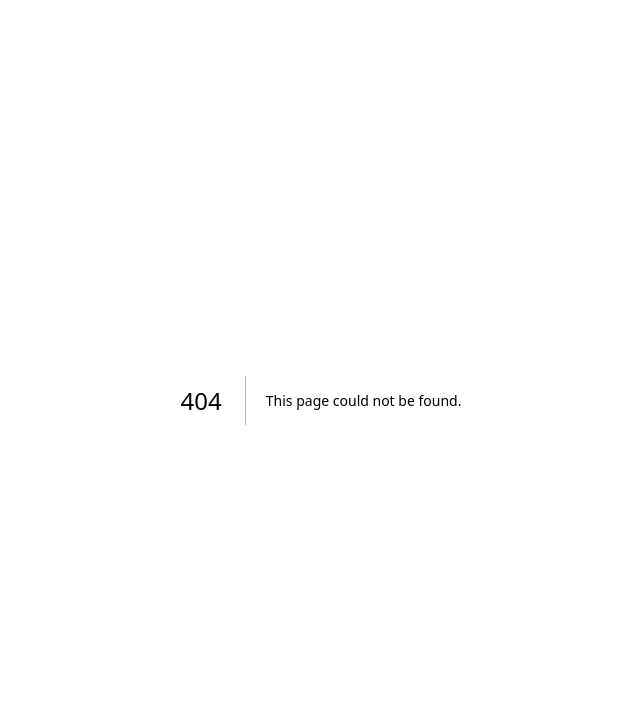
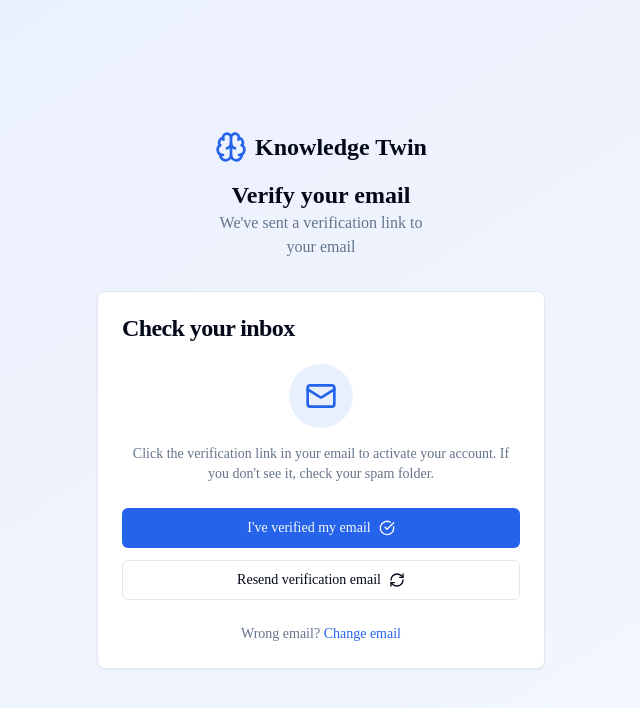
Before and after one commit to develper21/Congicore, a Next.js app: page /auth/verify-email in a window 1280 px wide. Before the commit this address had no page. Shown: the top 708 px of the page, without its empty margins (319-959 px from the left). Built offline with nearby package versions, Linux system fonts and the light colour scheme.

Commit message:
✅ Implement email verification page
- Create email verification interface
- Add resend verification email option
- Implement success state with login redirect
- Include proper loading states and animations
- Add navigation flows for completed verification

```diff
--- /dev/null
+++ b/src/app/auth/verify-email/page.tsx
@@ -0,0 +1,132 @@
+"use client"
+
+import { useState, useEffect } from "react"
+import { useRouter, useSearchParams } from "next/navigation"
+import { Button } from "@/components/ui/button"
+import { Card, CardContent, CardHeader, CardTitle } from "@/components/ui/card"
+import {
+  Mail,
+  CheckCircle,
+  ArrowRight,
+  RefreshCw,
+  Brain
+} from "lucide-react"
+
+export default function VerifyEmailPage() {
+  const [isVerified, setIsVerified] = useState(false)
+  const [isLoading, setIsLoading] = useState(false)
+  const [email, setEmail] = useState("")
+  const router = useRouter()
+  const searchParams = useSearchParams()
+
+  useEffect(() => {
+    const emailParam = searchParams.get("email")
+    if (emailParam) {
+      setEmail(emailParam)
+    }
+  }, [searchParams])
+
+  const handleVerify = async () => {
+    setIsLoading(true)
+    // Simulate email verification
+    setTimeout(() => {
+      setIsVerified(true)
+      setIsLoading(false)
+    }, 2000)
+  }
+
+  const handleResend = async () => {
+    setIsLoading(true)
+    // Simulate resend email
+    setTimeout(() => {
+      setIsLoading(false)
+    }, 2000)
+  }
+
+  if (isVerified) {
+    return (
+      <div className="min-h-screen flex items-center justify-center bg-gradient-to-br from-primary/10 to-primary/5 p-4">
+        <div className="w-full max-w-md">
+          <Card>
+            <CardContent className="p-8 text-center">
+              <div className="flex justify-center mb-4">
+                <div className="h-16 w-16 rounded-full bg-green-100 flex items-center justify-center">
+                  <CheckCircle className="h-8 w-8 text-green-600" />
+                </div>
+              </div>
+              <h2 className="text-2xl font-bold mb-2">Email verified!</h2>
+              <p className="text-muted-foreground mb-6">
+                Your email has been successfully verified.<br />
+                You can now sign in to your account.
+              </p>
+              <Button className="w-full" onClick={() => router.push("/auth/login")}>
+                Continue to Sign In
+                <ArrowRight className="ml-2 h-4 w-4" />
+              </Button>
+            </CardContent>
+          </Card>
+        </div>
+      </div>
+    )
+  }
+
+  return (
+    <div className="min-h-screen flex items-center justify-center bg-gradient-to-br from-primary/10 to-primary/5 p-4">
+      <div className="w-full max-w-md">
+        <div className="text-center mb-8">
+          <div className="flex items-center justify-center space-x-2 mb-4">
+            <Brain className="h-8 w-8 text-primary" />
+            <span className="text-2xl font-bold">Knowledge Twin</span>
+          </div>
+          <h1 className="text-2xl font-bold">Verify your email</h1>
+          <p className="text-muted-foreground">
+            We've sent a verification link to<br />
+            <span className="font-medium">{email || "your email"}</span>
+          </p>
+        </div>
+
+        <Card>
+          <CardHeader>
+            <CardTitle>Check your inbox</CardTitle>
+          </CardHeader>
+          <CardContent>
+            <div className="space-y-6">
+              <div className="text-center">
+                <div className="flex justify-center mb-4">
+                  <div className="h-16 w-16 rounded-full bg-primary/10 flex items-center justify-center">
+                    <Mail className="h-8 w-8 text-primary" />
+                  </div>
+                </div>
+                <p className="text-sm text-muted-foreground">
+                  Click the verification link in your email to activate your account.
+                  If you don't see it, check your spam folder.
+                </p>
+              </div>
+
+              <div className="space-y-3">
+                <Button className="w-full" onClick={handleVerify} disabled={isLoading}>
+                  {isLoading ? "Verifying..." : "I've verified my email"}
+                  <CheckCircle className="ml-2 h-4 w-4" />
+                </Button>
+
+                <Button variant="outline" className="w-full" onClick={handleResend} disabled={isLoading}>
+                  {isLoading ? "Sending..." : "Resend verification email"}
+                  <RefreshCw className="ml-2 h-4 w-4" />
+                </Button>
+              </div>
+
+              <div className="text-center">
+                <p className="text-sm text-muted-foreground">
+                  Wrong email?{" "}
+                  <a href="/auth/register" className="text-primary hover:underline">
+                    Change email
+                  </a>
+                </p>
+              </div>
+            </div>
+          </CardContent>
+        </Card>
+      </div>
+    </div>
+  )
+}
```
